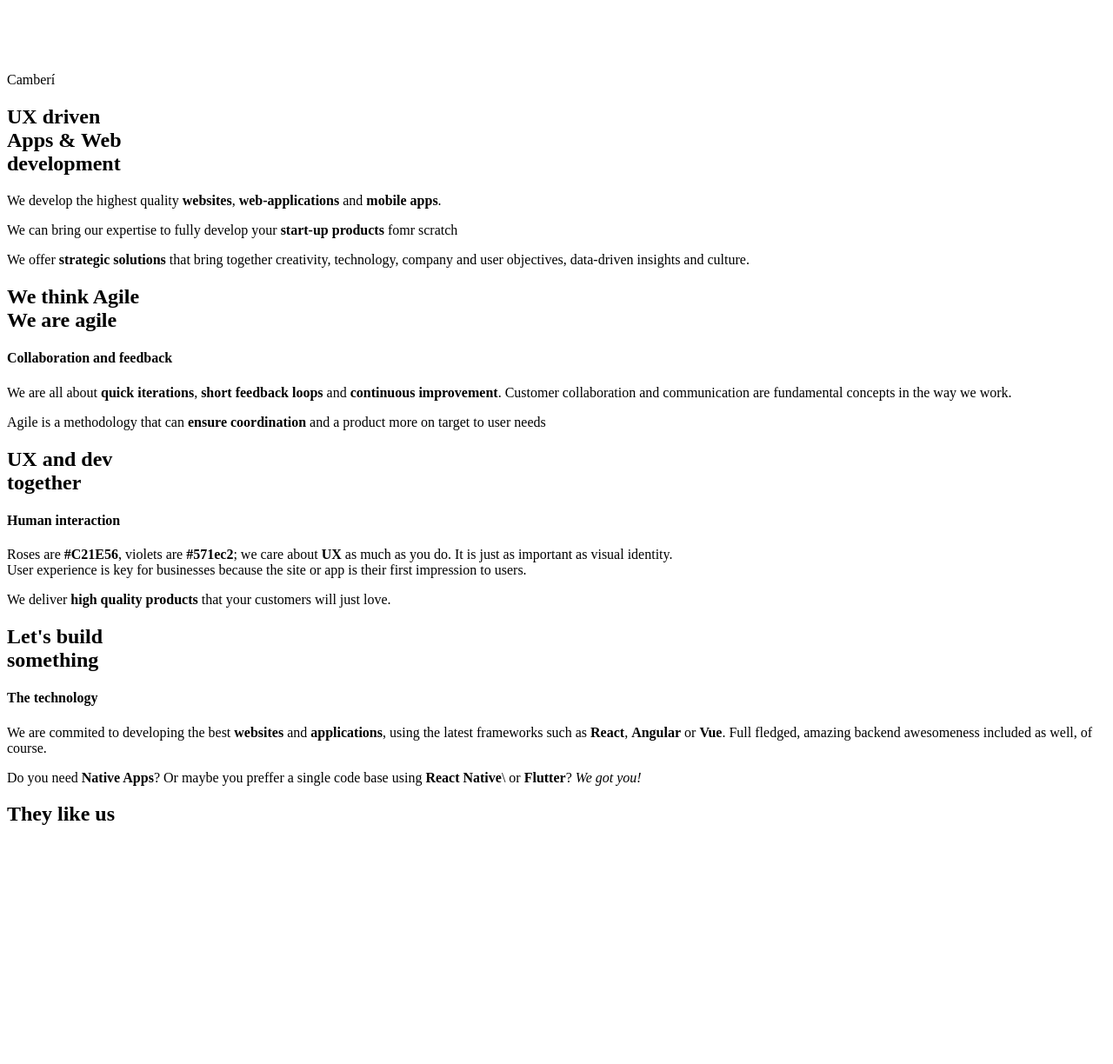
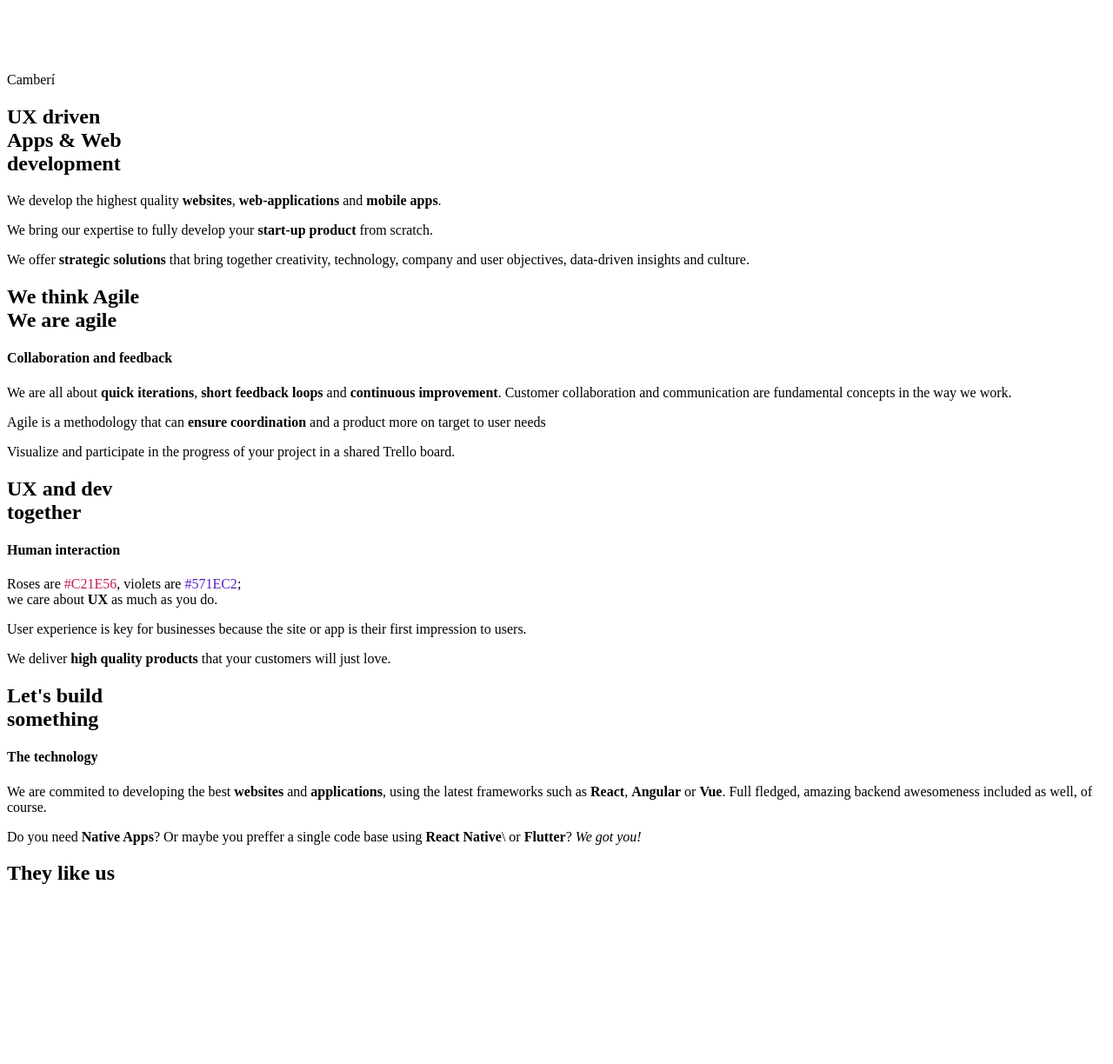
Before and after one commit to fgatti675/Camberi, a web app: file src/partials/content.html in a window 1280 px wide. Shown: the part 141-1365 px from the top of the page at 87% size. Run offline with its HTML, style and script files only (its server is not run), Linux system fonts and the light colour scheme.

Commit message:
Fixing previous commit, minor

```diff
--- a/src/partials/about.html
+++ b/src/partials/about.html
@@ -10,7 +10,7 @@
                     </div>
                     <div class="content-about__profile-text">
                         <h5 class="text_dark">Mattia Lorenzutti</h5>
-                        <p>Co-Founder</p>
+                        <!-- <p>Co-Founder</p> -->
                         <a href="https://www.linkedin.com/in/mattialorenzutti/" class="content-about__profile-icon">
                             <svg class="icon">
                                 <use xlink:href="#linkedin-1-dark" />
@@ -24,7 +24,7 @@
                     </div>
                     <div class="content-about__profile-text">
                         <h5 class="text_dark">Francesco Gatti</h5>
-                        <p>Co-Founder</p>
+                        <!-- <p>Co-Founder</p> -->
                         <a href="https://www.linkedin.com/in/fgatti675/" class="content-about__profile-icon">
                             <svg class="icon">
                                 <use xlink:href="#linkedin-1-dark" />
--- a/src/partials/content.html
+++ b/src/partials/content.html
@@ -12,7 +12,8 @@
 		<div class="logo_header reveal">
 			<svg width="84px" height="84px" viewBox="0 0 456 397" version="1.1" xmlns="http://www.w3.org/2000/svg" xmlns:xlink="http://www.w3.org/1999/xlink">
 				<g id="Logo" stroke="none" stroke-width="1" fill="none" fill-rule="evenodd">
-						<path d="M454.759368,268.771669 C432.726661,-127.040243 -74.7540242,-36.5433505 9.4106359,224.394665 C52.7036954,358.617331 468.195977,510.156905 454.759368,268.771669 Z M263.133746,153.444605 C282.463713,153.444605 298.133746,137.774571 298.133746,118.444605 C298.133746,99.1146385 282.463713,83.4446047 263.133746,83.4446047 C243.80378,83.4446047 228.133746,99.1146385 228.133746,118.444605 C228.133746,137.774571 243.80378,153.444605 263.133746,153.444605 Z" id="Combined-Shape-Copy-2" fill="#FFFFFF"></path>
+					<path d="M454.759368,268.771669 C432.726661,-127.040243 -74.7540242,-36.5433505 9.4106359,224.394665 C52.7036954,358.617331 468.195977,510.156905 454.759368,268.771669 Z M263.133746,153.444605 C282.463713,153.444605 298.133746,137.774571 298.133746,118.444605 C298.133746,99.1146385 282.463713,83.4446047 263.133746,83.4446047 C243.80378,83.4446047 228.133746,99.1146385 228.133746,118.444605 C228.133746,137.774571 243.80378,153.444605 263.133746,153.444605 Z"
+					 fill="#FFFFFF"></path>
 				</g>
 			</svg>
 			<div class="logo">Camberí</div>
@@ -35,7 +36,8 @@
 				<strong>web-applications</strong> and
 				<strong>mobile apps</strong>.
 			</p>
-				<p>We can bring our expertise to fully develop your <b>start-up products</b> fomr scratch</p>
+			<p>We bring our expertise to fully develop your
+				<b>start-up product</b> from scratch.</p>
 			<p>We offer
 				<b>strategic solutions</b> that bring together creativity, technology, company and user objectives, data-driven insights
 				and culture.</p>
@@ -51,31 +53,43 @@
 			<div class="swiper-wrapper">
 
 				<div class="swiper-slide">
-						<h2>We think Agile<br/>
-						We are agile
+					<h2>We think Agile
+						<br/> We are agile
 					</h2>
 					<div class="content__body ">
 						<h4>Collaboration and feedback</h4>
-							<p>We are all about <strong>quick iterations</strong>, <strong>short feedback loops</strong> and <strong>continuous improvement</strong>. Customer collaboration and communication
-								are fundamental concepts in the way we work.</p>
-							<p>Agile is a methodology that can <strong>ensure coordination</strong> and a product more on target to user needs</p>
+						<p>We are all about
+							<strong>quick iterations</strong>,
+							<strong>short feedback loops</strong> and
+							<strong>continuous improvement</strong>. Customer collaboration and communication are fundamental concepts in the way we work.</p>
+						<p>Agile is a methodology that can
+							<strong>ensure coordination</strong> and a product more on target to user needs</p>
+						<p>Visualize and participate in the progress of your project in a shared Trello board.</p>
+					</div>
 				</div>
 			</div>
 
 			<div class="swiper-slide">
-						<h2>UX and dev<br>together</h2>
+				<h2>UX and dev
+					<br>together</h2>
 				<div class="content__body ">
 
 					<h4>Human interaction</h4>
-							<p>Roses are <strong>#C21E56</strong>, violets are <strong>#571ec2</strong>; we care about
-								<strong>UX</strong> as much as you do. It is just as important as visual identity.<br/>User experience is key for businesses because the site or app is their
-								first impression to users.</p>
-							<p>We deliver <strong>high quality products</strong> that your customers will just love.</p>
+					<p>Roses are
+						<span class="text_tag" style="color:#C21E56;">#C21E56</span>, violets are
+						<span class="text_tag" style="color:#571EC2;">#571EC2</span>; </br>
+						we care about
+						<strong>UX</strong> as much as you do.
+					</p>
+					<p>User experience is key for businesses because the site or app is their first impression to users.</p>
+					<p>We deliver
+						<strong>high quality products</strong> that your customers will just love.</p>
 				</div>
 			</div>
 
 			<div class="swiper-slide">
-						<h2>Let's build<br/>something</h2>
+				<h2>Let's build
+					<br/>something</h2>
 				<div class="content__body ">
 
 					<h4>The technology</h4>
@@ -94,9 +108,8 @@
 				</div>
 			</div>
 		</div>
+	</div>
 	<div class="swiper-pagination"></div>
-			</div>
-		</div>
 </div>
 
 
@@ -148,6 +161,4 @@
 			<h4 class="email_headline">hello@camberi.com</h4>
 		</div>
 	</div>
-
-
 </div>
--- a/src/scss/basics/_general.scss
+++ b/src/scss/basics/_general.scss
@@ -81,6 +81,12 @@ svg path {
     color: var(--color-text-dark) !important;
 }
 
+.text_tag{
+    background: white;
+    padding: 0 .4rem;
+    border-radius: .4rem;
+}
+
 .icon {
     width: 32px;
     height: 32px;
--- a/src/scss/basics/_headlines.scss
+++ b/src/scss/basics/_headlines.scss
@@ -81,6 +81,6 @@ h5 {
     font-weight: 600;
     @media (min-width:55em){
         font-size: 70px;
-        color: black;
+        color: var(--color-text-dark);
     }
 }
--- a/src/scss/components/_color_switch.scss
+++ b/src/scss/components/_color_switch.scss
@@ -18,6 +18,7 @@
 
     body.light_bg & {
         svg path {
+            display: none;
             fill: var(--color-text-dark);
         }
     }
```
Also changed, not shown: src/index.js (+21 -21 lines). Lines whose indentation alone changed are shown as unchanged.
